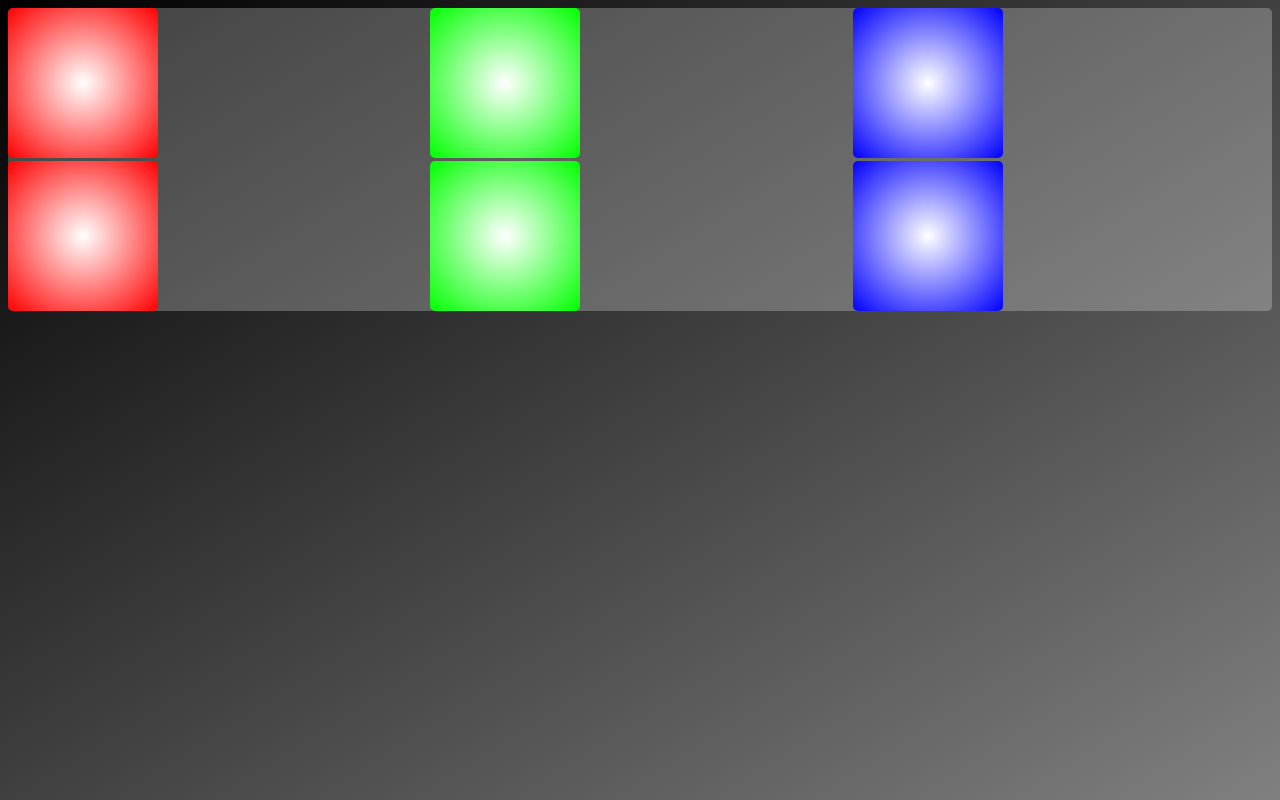
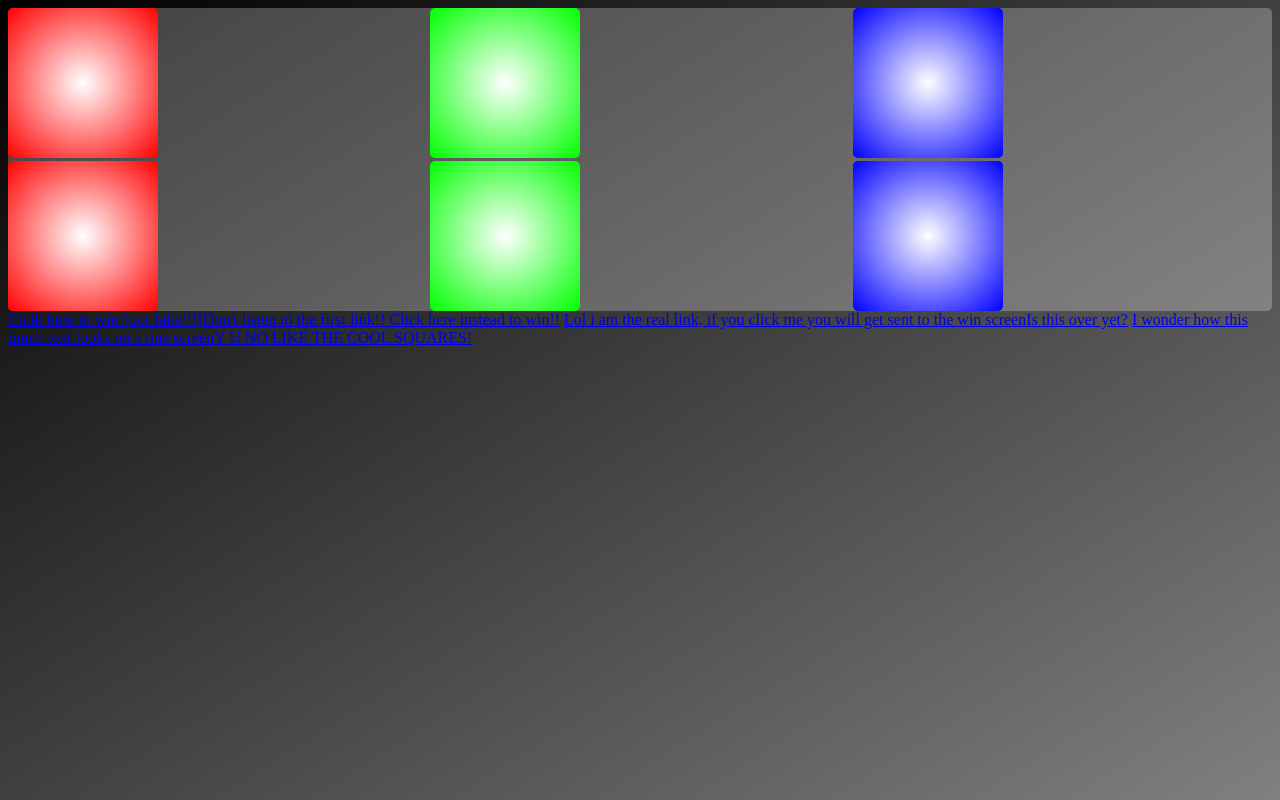
Before and after one commit to Positron832/GameBreakersToolkit-jam, a plain HTML site: page stage3.html in a window 1280 px wide. Drawn offline with Linux system fonts and the light colour scheme.

Commit message:
Update stage3.html

```diff
--- a/stage3.html
+++ b/stage3.html
@@ -56,5 +56,9 @@
       <div class="box5"></div>
       <div class="box6"></div>
     </div>
+
+    <a href="index.html">Clcik here to win!(not fake!!!)</a><a href="index.html">Don't listen to the first link!! Click here instead to win!!</a>
+    <a href="index.html">Lol i am the real link, if you click me you will get sent to the win screen</a><a href="index.html">Is this over yet?</a>
+    <a href="lndex.html">I wonder how this much text looks on a tine screen</a><a href="index.html">Y U NO LIKE THE COOL SQUARES!</a>
   </body>
 </html>
```
